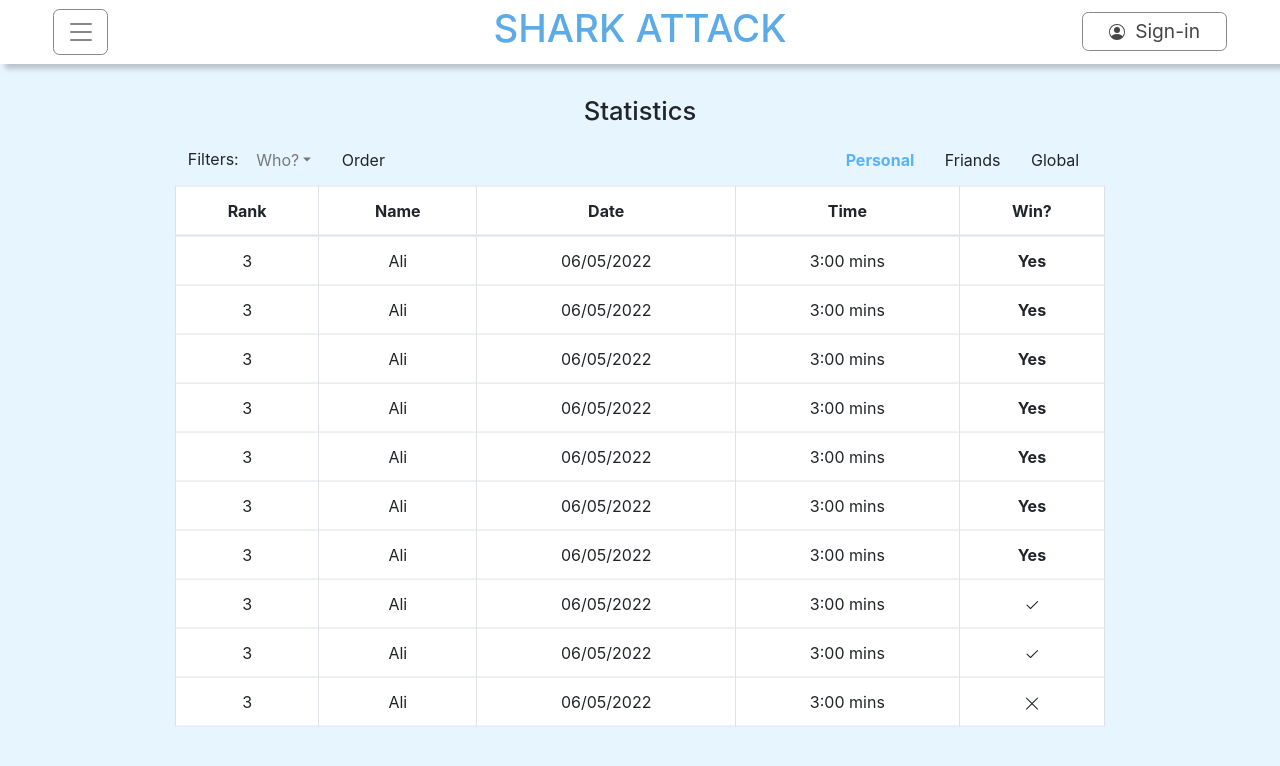
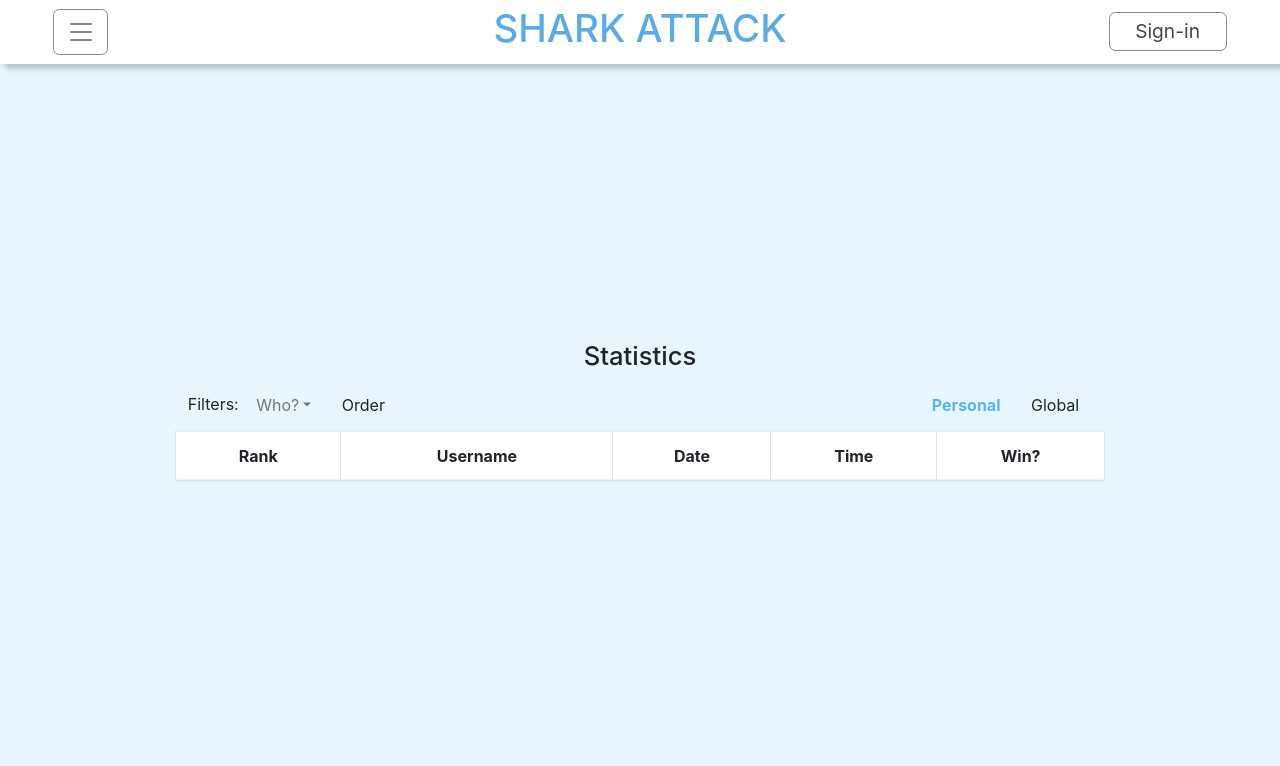
Before and after one commit to tallandsman/CITS3403-Project, a Flask app: page /statistics in a window 1280 px wide. Shown: the top 766 px of the page. Run offline with Flask 2, Linux system fonts and the light colour scheme; tables that the repository leaves empty hold one stand-in row (values such as "Sample post"); lists and menus that the app fills with data are empty.

Commit message:
Backend stats table functionality added

```diff
--- a/app/routes.py
+++ b/app/routes.py
@@ -11,16 +11,14 @@
 
 from werkzeug.urls import url_parse
 
-# TODO: add comments
 @app.route('/')
 @app.route('/index')
-# TODO: Decide if we want unathenticatd (non-users) to be able to play the game -> if yes form() needs to be changed
-# @login_required
 def index():
     return render_template('home.html')
 
 @app.route('/signin', methods=['GET', 'POST'])
 def sign_in():
+    # if user is already signed in - redirect it to game page
     if current_user.is_authenticated:
         return redirect(url_for('index'))
     form = SignInForm()
@@ -33,11 +31,13 @@
         next_page = request.args.get('next')
         if not next_page or url_parse(next_page).netloc != '':
             next_page = url_for('index')
+        # Redirect users who have signed in to game page
         return redirect(next_page)
     return render_template('signIn.html', title='Sign In', form=form)
 
 @app.route('/signup', methods=['GET', 'POST'])
 def sign_up():
+    # if user is already signed in - redirect it to game page
     if current_user.is_authenticated:
         return redirect(url_for('index'))
     form = SignUpForm()
@@ -47,10 +47,10 @@
         db.session.add(user)
         db.session.commit()
         flash('Congratulations, you are now a registered user!')
+        # Redirect users who have signed up to game page
         return redirect(url_for('index'))
     return render_template('signUp.html', title='Sign Up', form=form)
 
-# TODO: add logout to nav bar
 @app.route('/logout')
 def logout():
     logout_user()
@@ -58,14 +58,52 @@
 
 @app.route('/statistics')
 def statistics():
-    return render_template('statistics.html')
+    games = get_all_game_stats()
+    individal_games = get_individual_game_stats(current_user.get_id())
+    return render_template('statistics.html', games=games, individal_games=individal_games)
 
-# send game stats to db -> to be moved to api section later (?)
-# /<id>
+#TODO: to be moved into contollers
+# returns all games statistics
+def get_all_game_stats():
+    rank = 0
+    # order by top games scores
+    games = Game_Statistics.query.order_by(Game_Statistics.completion_time.asc()).all()
+    global_games = []
+
+    if games is not None:
+        for g in games:
+            if g.user_id is not None:
+                username = User.query.filter_by(id = g.user_id).first().username
+                date = g.date.strftime("%d/%m/%Y")
+                global_games.append({'Rank': rank, 'Username': username, 'Date': date,
+                                    'Time': g.completion_time, 'Win' : g.win })
+                rank += 1
+
+    return global_games
+
+#TODO: to be moved into contollers
+# returns all games statistics for the currently signed in user
+def get_individual_game_stats(id):
+    rank = 0
+    games = Game_Statistics.query.order_by(Game_Statistics.completion_time.asc()).filter_by(user_id=id).all()
+    individual_games = []
+
+    if games is not None:
+        for g in games:
+            if g.user_id is not None:
+                username = User.query.filter_by(id = id).first().username
+                date = g.date.strftime("%d/%m/%Y")
+                individual_games.append({'Rank': rank, 'Username': username, 'Date': date,
+                                        'Time': g.completion_time, 'Win' : g.win })
+                rank += 1
+
+    return individual_games
+
+#TODO: to be moved API (?)
+# Gets game statistics when the game is finished and stores them in the 'Game_Statistics' database
 @app.route('/gamestats', methods=['POST'])
 def game_stats():
     data = request.get_json() or {}
-    #print("game data:", data)
     game_stats = Game_Statistics()
     game_stats.user_id = current_user.get_id()
     game_stats.date = datetime.strptime((data['date']),'%Y-%m-%dT%H:%M:%S.000Z').date()
@@ -73,10 +111,10 @@
     game_stats.win = data['gameOutcome']
     db.session.add(game_stats)
     db.session.commit()
-    #response = jsonify(game_stats)
-    #response.status_code = 201 #creating a new resource should chare the location.... - delete after
-    return # to be completed
+    return data, 201  #Returns the game outcome data and 201 - resource created
 
+#TODO: to be moved API (?)
+# Gets todays puzzle sharks location from the 'Puzzle' database
 @app.route('/puzzle', methods=['GET'])
 def get_puzzle():
     puzzles = Puzzle.query.all()
@@ -85,12 +123,16 @@
         if puzzle.date == datetime.today().strftime('%Y-%m-%d'):
             return json.dumps(puzzle.sharks_locations)
 
+    # If todays date isn't in the database (locations hasn't been generated yet)
+    # genertas today's puzzle shark location and store it in the 'Puzzle' database
     todays_puzzle = generate_puzzle()
     db.session.add(todays_puzzle)
     db.session.commit()
 
     return json.dumps(todays_puzzle.sharks_locations)
 
+#TODO: to be moved to controllers (?)
+# Generates a string with 10 numbers, each number represents a shark location
 def generate_puzzle():
     numTiles = 100
     numShark = 10
@@ -115,3 +157,16 @@
     puzzle.date = datetime.today().strftime('%Y-%m-%d')
 
     return puzzle
+
+#TODO: to be moved API (?)
+# Stores admin created shark locations in the 'Puzzle' database
+@app.route('/admin', methods=['POST'])
+def upload_puzzle():
+    data = request.get_json() or {}
+    new_puzzle = Puzzle()
+    #TODO: if date is not today or in the past otherwise send ERROR as a response
+    new_puzzle.date = datetime.strptime((data['date']),'%Y-%m-%d').date()
+    new_puzzle.sharks_locations = data['sharks_locations']
+    db.session.add(new_puzzle)
+    db.session.commit()
+    return data, 201
--- a/app/templates/statistics.html
+++ b/app/templates/statistics.html
@@ -56,7 +56,7 @@
                 </a>
             </li>
             <li>
-                <a class="down_item" href="statistics.html">
+                <a class="down_item" href="{{ url_for('statistics') }}">
                     <svg class="nav_icon" xmlns="http://www.w3.org/2000/svg" width="16" height="16" fill="currentColor" class="bi bi-bar-chart" viewBox="0 0 16 16">
                         <path d="M4 11H2v3h2v-3zm5-4H7v7h2V7zm5-5v12h-2V2h2zm-2-1a1 1 0 0 0-1 1v12a1 1 0 0 0 1 1h2a1 1 0 0 0 1-1V2a1 1 0 0 0-1-1h-2zM6 7a1 1 0 0 1 1-1h2a1 1 0 0 1 1 1v7a1 1 0 0 1-1 1H7a1 1 0 0 1-1-1V7zm-5 4a1 1 0 0 1 1-1h2a1 1 0 0 1 1 1v3a1 1 0 0 1-1 1H2a1 1 0 0 1-1-1v-3z"/>
                     </svg>
@@ -73,10 +73,10 @@
             </li>
         </ul>
         <!-- h1 tag for game name -->
-        <h1 class="col-6"><a class="title" href="home.html">SHARK ATTACK</a></h1>
+        <h1 class="col-6"><a class="title" href="{{ url_for('index') }}">SHARK ATTACK</a></h1>
         <!-- Sign-in button -->
         <div class="sign_in_box col-3">
-            <a class="sign_in_btn" href="signIn.html">
+            <a class="sign_in_btn" href="{{ url_for('sign_in') }}>
                 <svg class="nav_icon" xmlns="http://www.w3.org/2000/svg" width="16" height="16" fill="currentColor" class="bi bi-person-circle" viewBox="0 0 16 16">
                     <path d="M11 6a3 3 0 1 1-6 0 3 3 0 0 1 6 0z"/>
                     <path fill-rule="evenodd" d="M0 8a8 8 0 1 1 16 0A8 8 0 0 1 0 8zm8-7a7 7 0 0 0-5.468 11.37C3.242 11.226 4.805 10 8 10s4.757 1.225 5.468 2.37A7 7 0 0 0 8 1z"/>
@@ -133,11 +133,50 @@
             <button class="order btn">Order</button>
             <div class="tab">
                 <button class="tablinks btn active" onclick="openStat(event, 'personal')">Personal</button>
-                <button class="tablinks btn" onclick="openStat(event, 'friands')">Friands</button>
+                <!-- friends is disabled for now -->
+                <!-- <button class="tablinks btn" onclick="openStat(event, 'friends')">friends</button>  -->
                 <button class="tablinks btn" onclick="openStat(event, 'global')">Global</button>
             </div>
         </div>
         <div id="personal" class="tabcontent" style="display: block;">
+            <table class="table table-bordered">
+                <thead>
+                    <tr>
+                        <th>Rank</th>
+                        <th>Username</th>
+                        <th>Date</th>
+                        <th>Time</th>
+                        <th>Win?</th>
+                    </tr>
+                </thead>
+                {% for g in individal_games %}
+                <tbody>
+                    <tr>
+                        <td>{{ g['Rank'] }}</td>
+                        <td> {{ g['Username'] }} </td>
+                        <td> {{ g['Date'] }} </td>
+                        <td> {{ g['Time'] }} seconds </td>
+                        {% if g['Win'] == True %}
+                        <tr>
+                            <svg xmlns="http://www.w3.org/2000/svg" width="16" height="16" fill="currentColor" class="bi bi-check2" viewBox="0 0 16 16">
+                                <path d="M13.854 3.646a.5.5 0 0 1 0 .708l-7 7a.5.5 0 0 1-.708 0l-3.5-3.5a.5.5 0 1 1 .708-.708L6.5 10.293l6.646-6.647a.5.5 0 0 1 .708 0z"/>
+                            </svg>
+                        </tr>
+                        {% elif g['Win'] == False %}
+                        <th>
+                            <svg xmlns="http://www.w3.org/2000/svg" width="16" height="16" fill="currentColor" class="bi bi-x-lg" viewBox="0 0 16 16">
+                                <path fill-rule="evenodd" d="M13.854 2.146a.5.5 0 0 1 0 .708l-11 11a.5.5 0 0 1-.708-.708l11-11a.5.5 0 0 1 .708 0Z"/>
+                                <path fill-rule="evenodd" d="M2.146 2.146a.5.5 0 0 0 0 .708l11 11a.5.5 0 0 0 .708-.708l-11-11a.5.5 0 0 0-.708 0Z"/>
+                            </svg>
+                        </th>
+                        {% endif %}
+                    </tr>
+                </tbody>
+                {% endfor %}
+            </table>
+        </div>
+        <!-- Disabled for now -->
+<!--         <div id="friends" class="tabcontent">
             <table class="table table-bordered">
                 <thead>
                     <tr>
@@ -151,7 +190,7 @@
                 <tbody>
                     <tr>
                         <td>3</td>
-                        <td>Ali</td>
+                        <td>friends</td>
                         <td>06/05/2022</td>
                         <td>3:00 mins</td>
                         <th>Yes</th>
@@ -234,201 +273,43 @@
                     </tr>
                 </tbody>
             </table>
-        </div>
-        <div id="friands" class="tabcontent">
+        </div> -->
+        <!-- Game stats table : Global (all users) -->
+        <div id="global" class="tabcontent">
             <table class="table table-bordered">
                 <thead>
                     <tr>
                         <th>Rank</th>
-                        <th>Name</th>
+                        <th>Username</th>
                         <th>Date</th>
                         <th>Time</th>
                         <th>Win?</th>
                     </tr>
                 </thead>
+                {% for g in games %}
                 <tbody>
                     <tr>
-                        <td>3</td>
-                        <td>Friands</td>
-                        <td>06/05/2022</td>
-                        <td>3:00 mins</td>
-                        <th>Yes</th>
-                    </tr>
-                    <tr>
-                        <td>3</td>
-                        <td>Ali</td>
-                        <td>06/05/2022</td>
-                        <td>3:00 mins</td>
-                        <th>Yes</th>
-                    </tr>
-                    <tr>
-                        <td>3</td>
-                        <td>Ali</td>
-                        <td>06/05/2022</td>
-                        <td>3:00 mins</td>
-                        <th>Yes</th>
-                    </tr>
-                    <tr>
-                        <td>3</td>
-                        <td>Ali</td>
-                        <td>06/05/2022</td>
-                        <td>3:00 mins</td>
-                        <th>Yes</th>
-                    </tr>
-                    <tr>
-                        <td>3</td>
-                        <td>Ali</td>
-                        <td>06/05/2022</td>
-                        <td>3:00 mins</td>
-                        <th>Yes</th>
-                    </tr>
-                    <tr>
-                        <td>3</td>
-                        <td>Ali</td>
-                        <td>06/05/2022</td>
-                        <td>3:00 mins</td>
-                        <th>Yes</th>
-                    </tr>
-                    <tr>
-                        <td>3</td>
-                        <td>Ali</td>
-                        <td>06/05/2022</td>
-                        <td>3:00 mins</td>
-                        <th>Yes</th>
-                    </tr>
-                    <tr>
-                        <td>3</td>
-                        <td>Ali</td>
-                        <td>06/05/2022</td>
-                        <td>3:00 mins</td>
-                        <th>
+                        <td>{{ g['Rank'] }}</td>
+                        <td> {{ g['Username'] }} </td>
+                        <td> {{ g['Date'] }} </td>
+                        <td> {{ g['Time'] }} seconds </td>
+                        {% if g['Win'] == True %}
+                        <tr>
                             <svg xmlns="http://www.w3.org/2000/svg" width="16" height="16" fill="currentColor" class="bi bi-check2" viewBox="0 0 16 16">
                                 <path d="M13.854 3.646a.5.5 0 0 1 0 .708l-7 7a.5.5 0 0 1-.708 0l-3.5-3.5a.5.5 0 1 1 .708-.708L6.5 10.293l6.646-6.647a.5.5 0 0 1 .708 0z"/>
                             </svg>
-                        </th>
-                    </tr>
-                    <tr>
-                        <td>3</td>
-                        <td>Ali</td>
-                        <td>06/05/2022</td>
-                        <td>3:00 mins</td>
-                        <th>
-                            <svg xmlns="http://www.w3.org/2000/svg" width="16" height="16" fill="currentColor" class="bi bi-check2" viewBox="0 0 16 16">
-                                <path d="M13.854 3.646a.5.5 0 0 1 0 .708l-7 7a.5.5 0 0 1-.708 0l-3.5-3.5a.5.5 0 1 1 .708-.708L6.5 10.293l6.646-6.647a.5.5 0 0 1 .708 0z"/>
-                            </svg>
-                        </th>
-                    </tr>
-                    <tr>
-                        <td>3</td>
-                        <td>Ali</td>
-                        <td>06/05/2022</td>
-                        <td>3:00 mins</td>
+                        </tr>
+                        {% elif g['Win'] == False %}
                         <th>
                             <svg xmlns="http://www.w3.org/2000/svg" width="16" height="16" fill="currentColor" class="bi bi-x-lg" viewBox="0 0 16 16">
                                 <path fill-rule="evenodd" d="M13.854 2.146a.5.5 0 0 1 0 .708l-11 11a.5.5 0 0 1-.708-.708l11-11a.5.5 0 0 1 .708 0Z"/>
                                 <path fill-rule="evenodd" d="M2.146 2.146a.5.5 0 0 0 0 .708l11 11a.5.5 0 0 0 .708-.708l-11-11a.5.5 0 0 0-.708 0Z"/>
                             </svg>
-                            </th>
+                        </th>
+                        {% endif %}
                     </tr>
                 </tbody>
-            </table>
-        </div>
-        <div id="global" class="tabcontent">
-            <table class="table table-bordered">
-                <thead>
-                    <tr>
-                        <th>Rank</th>
-                        <th>Name</th>
-                        <th>Date</th>
-                        <th>Time</th>
-                        <th>Win?</th>
-                    </tr>
-                </thead>
-                <tbody>
-                    <tr>
-                        <td>3</td>
-                        <td>Global</td>
-                        <td>06/05/2022</td>
-                        <td>3:00 mins</td>
-                        <th>Yes</th>
-                    </tr>
-                    <tr>
-                        <td>3</td>
-                        <td>Ali</td>
-                        <td>06/05/2022</td>
-                        <td>3:00 mins</td>
-                        <th>Yes</th>
-                    </tr>
-                    <tr>
-                        <td>3</td>
-                        <td>Ali</td>
-                        <td>06/05/2022</td>
-                        <td>3:00 mins</td>
-                        <th>Yes</th>
-                    </tr>
-                    <tr>
-                        <td>3</td>
-                        <td>Ali</td>
-                        <td>06/05/2022</td>
-                        <td>3:00 mins</td>
-                        <th>Yes</th>
-                    </tr>
-                    <tr>
-                        <td>3</td>
-                        <td>Ali</td>
-                        <td>06/05/2022</td>
-                        <td>3:00 mins</td>
-                        <th>Yes</th>
-                    </tr>
-                    <tr>
-                        <td>3</td>
-                        <td>Ali</td>
-                        <td>06/05/2022</td>
-                        <td>3:00 mins</td>
-                        <th>Yes</th>
-                    </tr>
-                    <tr>
-                        <td>3</td>
-                        <td>Ali</td>
-                        <td>06/05/2022</td>
-                        <td>3:00 mins</td>
-                        <th>Yes</th>
-                    </tr>
-                    <tr>
-                        <td>3</td>
-                        <td>Ali</td>
-                        <td>06/05/2022</td>
-                        <td>3:00 mins</td>
-                        <th>
-                            <svg xmlns="http://www.w3.org/2000/svg" width="16" height="16" fill="currentColor" class="bi bi-check2" viewBox="0 0 16 16">
-                                <path d="M13.854 3.646a.5.5 0 0 1 0 .708l-7 7a.5.5 0 0 1-.708 0l-3.5-3.5a.5.5 0 1 1 .708-.708L6.5 10.293l6.646-6.647a.5.5 0 0 1 .708 0z"/>
-                            </svg>
-                        </th>
-                    </tr>
-                    <tr>
-                        <td>3</td>
-                        <td>Ali</td>
-                        <td>06/05/2022</td>
-                        <td>3:00 mins</td>
-                        <th>
-                            <svg xmlns="http://www.w3.org/2000/svg" width="16" height="16" fill="currentColor" class="bi bi-check2" viewBox="0 0 16 16">
-                                <path d="M13.854 3.646a.5.5 0 0 1 0 .708l-7 7a.5.5 0 0 1-.708 0l-3.5-3.5a.5.5 0 1 1 .708-.708L6.5 10.293l6.646-6.647a.5.5 0 0 1 .708 0z"/>
-                            </svg>
-                        </th>
-                    </tr>
-                    <tr>
-                        <td>3</td>
-                        <td>Ali</td>
-                        <td>06/05/2022</td>
-                        <td>3:00 mins</td>
-                        <th>
-                            <svg xmlns="http://www.w3.org/2000/svg" width="16" height="16" fill="currentColor" class="bi bi-x-lg" viewBox="0 0 16 16">
-                                <path fill-rule="evenodd" d="M13.854 2.146a.5.5 0 0 1 0 .708l-11 11a.5.5 0 0 1-.708-.708l11-11a.5.5 0 0 1 .708 0Z"/>
-                                <path fill-rule="evenodd" d="M2.146 2.146a.5.5 0 0 0 0 .708l11 11a.5.5 0 0 0 .708-.708l-11-11a.5.5 0 0 0-.708 0Z"/>
-                            </svg>
-                            </th>
-                    </tr>
-                </tbody>
+                {% endfor %}
             </table>
         </div>
 
```
Also changed, not shown: app/app.py (deleted).
